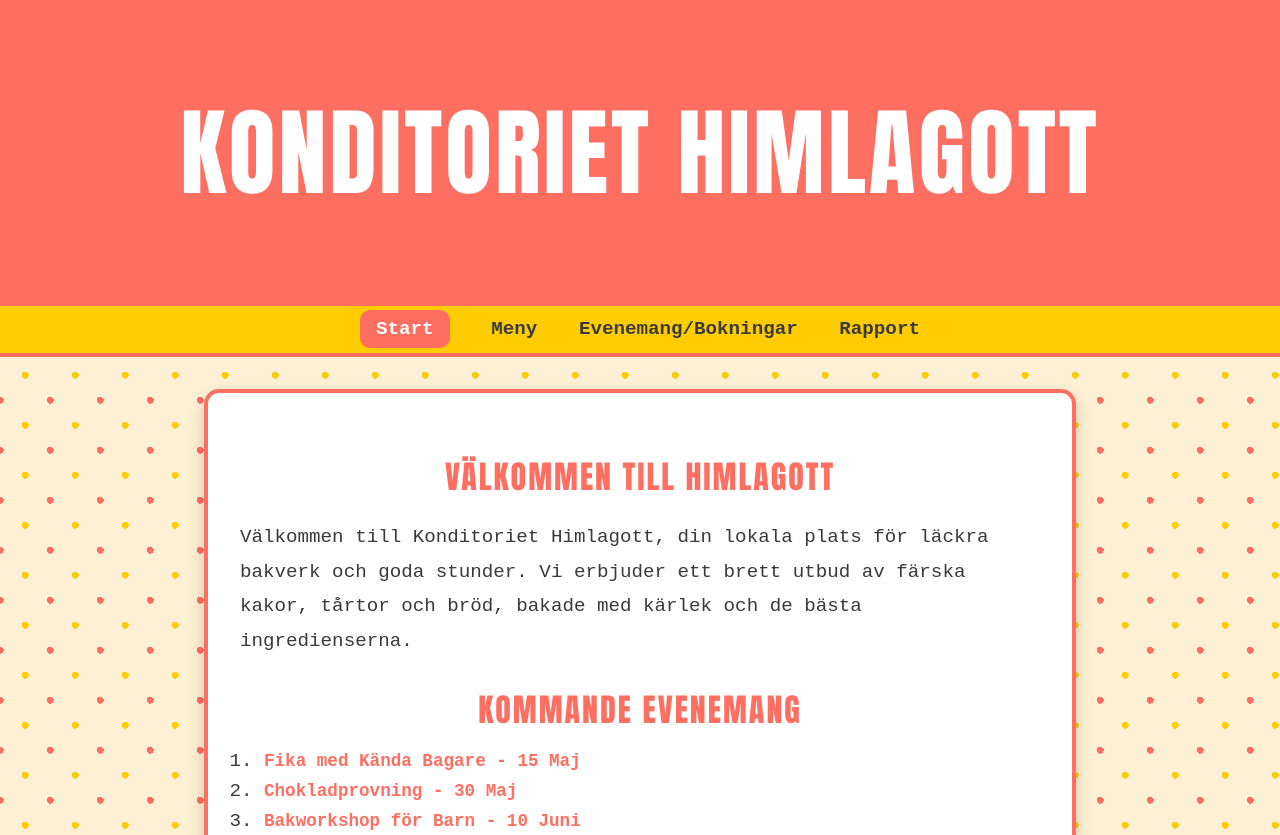
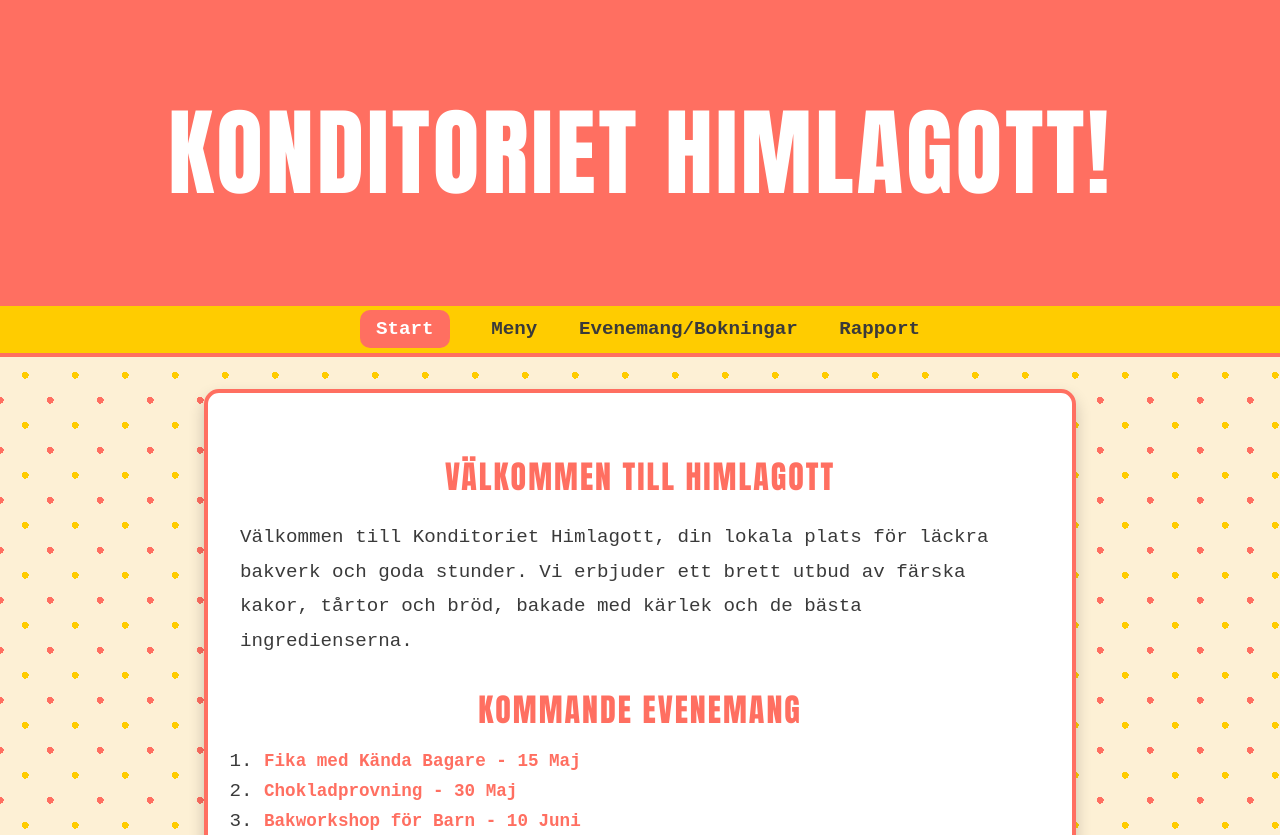
Before and after one commit to ValterBerglund/Webbteknik1-U3, a plain HTML site: page index.html in a window 1280 px wide. Shown: the top 835 px of the page. Drawn offline with Linux system fonts and the light colour scheme.

Commit message:
La till !

```diff
--- a/index.html
+++ b/index.html
@@ -10,7 +10,7 @@
 
 <body>
     <header>
-        <h1>Konditoriet Himlagott</h1>
+        <h1>Konditoriet Himlagott!</h1>
     </header>
     <nav>
         <ul>
```
